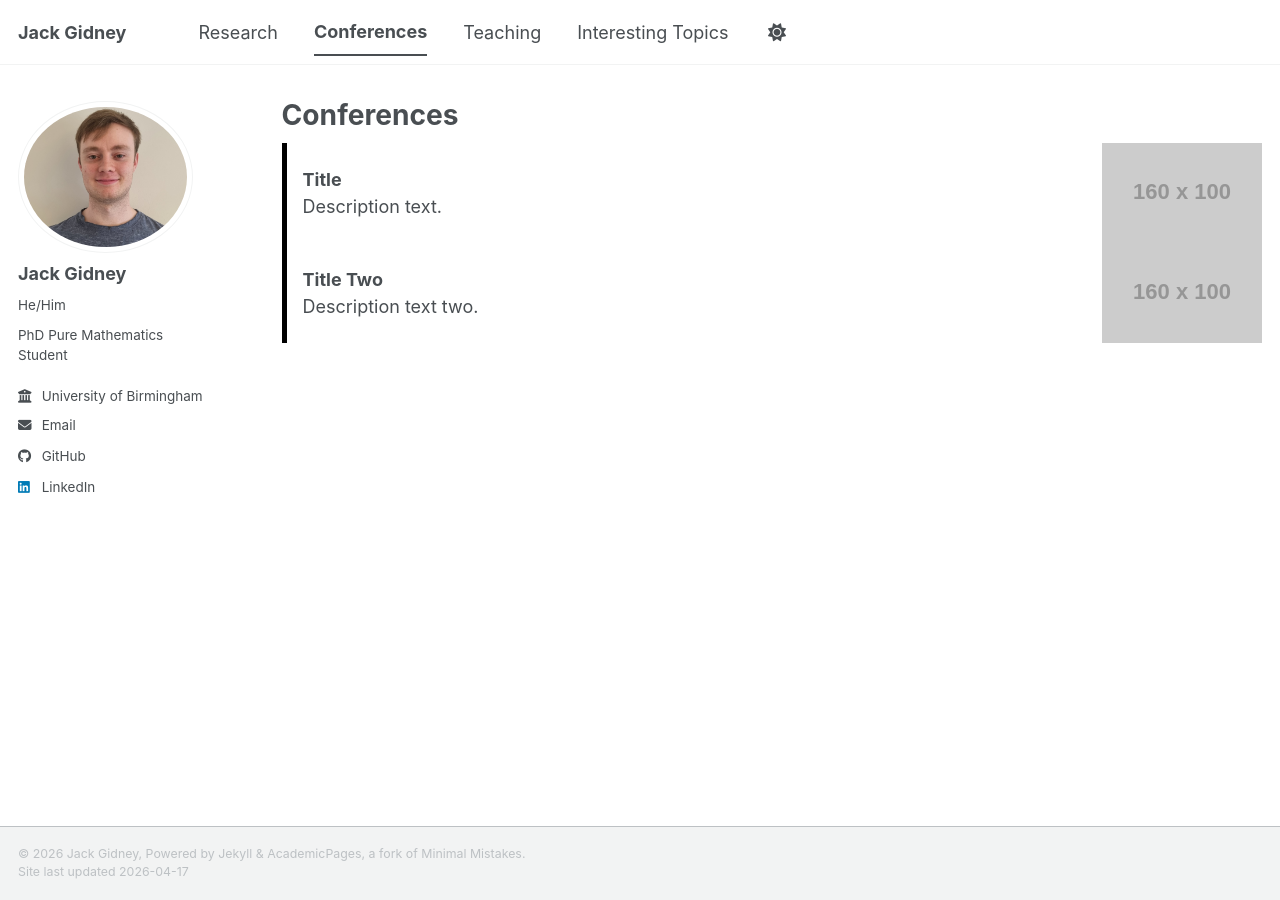
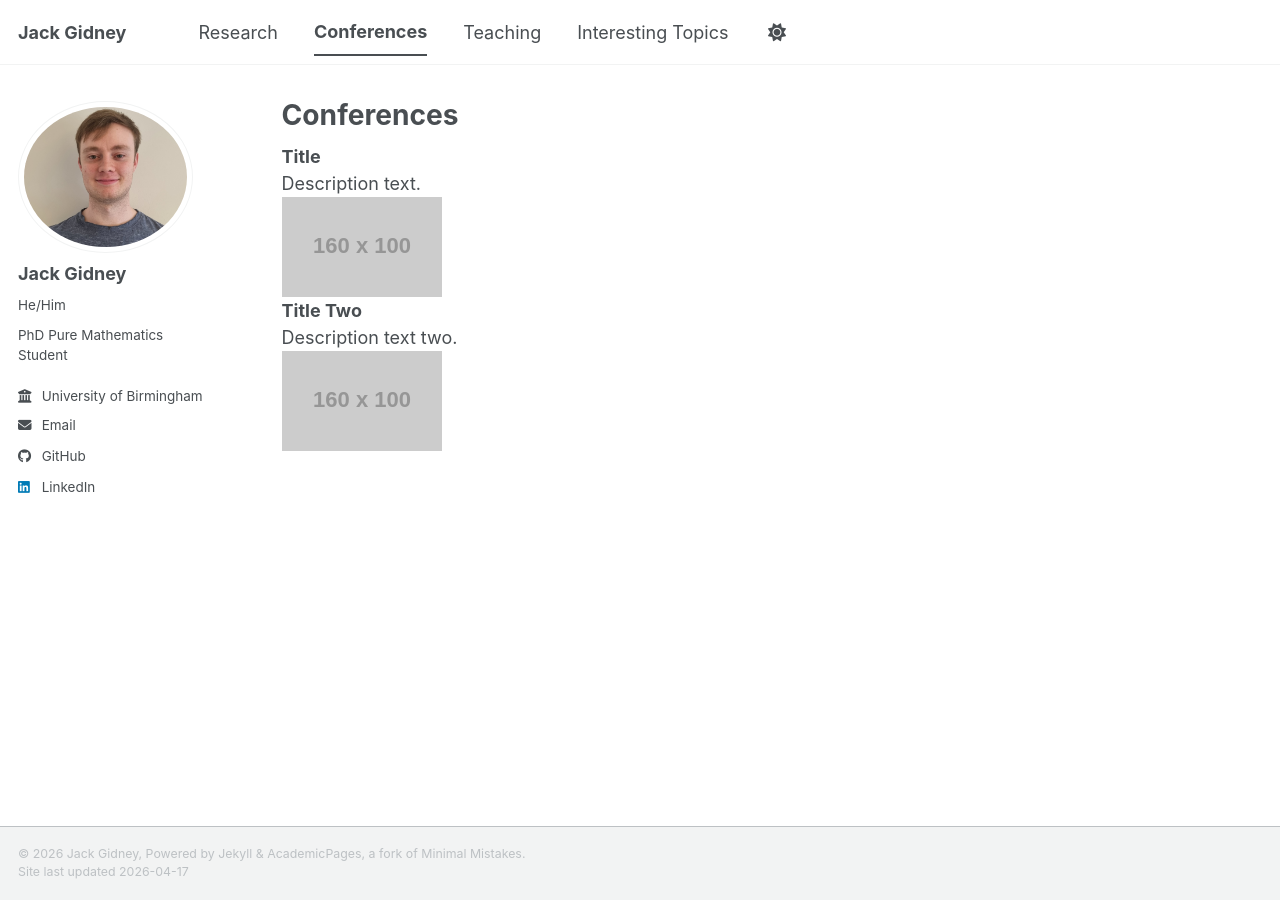
Before and after one commit to jgidney44/jgidney44.github.io, a Jekyll site: the page built from _pages/conferences.md, in a window 1280 px wide. Built offline with Jekyll 4.4.1, drawn with Linux system fonts in a browser that asks for light colours; a script bundle is joined from its source files by our own code; library files that are not in the unit come from our copies.

Commit message:
Update conferences.md

```diff
--- a/_pages/conferences.md
+++ b/_pages/conferences.md
@@ -5,7 +5,7 @@ permalink: /conferences/
 author_profile: true
 ---
 
-<div style="border-left:5px solid black; padding-left:16px; display:flex; justify-content:space-between; gap:20px; align-items:center;">
+<div id="conference-item">
 
 <div>
 <strong>Title</strong><br>
@@ -17,7 +17,7 @@ Description text.
 </div>
 
 
-<div style="border-left:5px solid black; padding-left:16px; display:flex; justify-content:space-between; gap:20px; align-items:center;">
+<div id="conference-item">
 
 <div>
 <strong>Title Two</strong><br>
```
